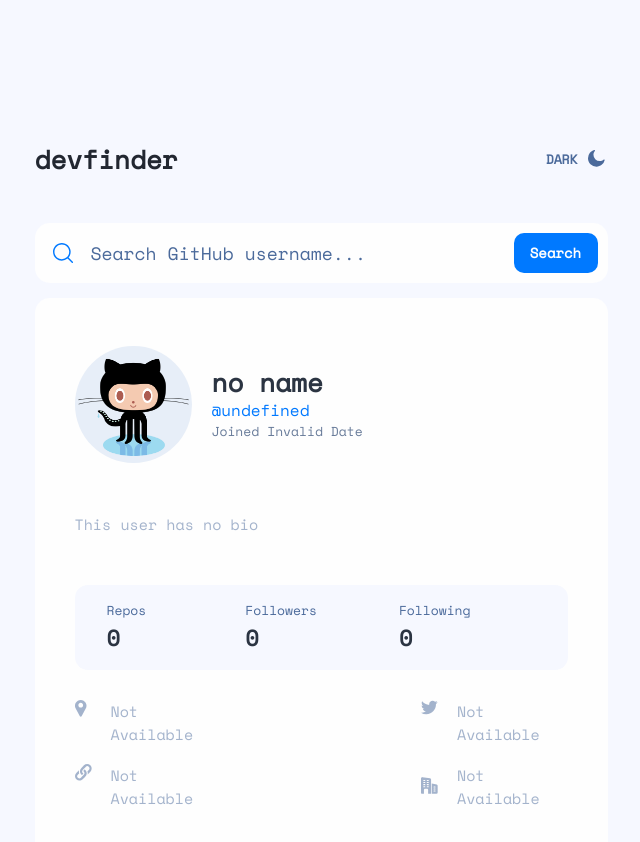
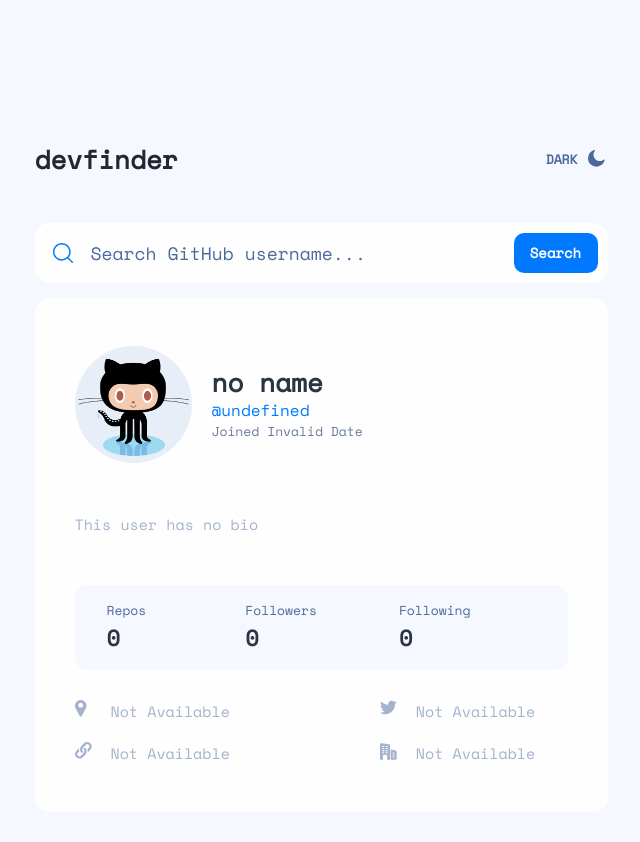
Before and after one commit to dreyzu/devfinder, a React (Vite) app: page / in a window 1280 px wide. Shown: the top 842 px of the page, without its empty margins (319-959 px from the left). Built offline with nearby package versions, Linux system fonts and the light colour scheme.

Commit message:
fix: (style): change padding left on second flex item

```diff
--- a/src/components/card-parts/Socials.tsx
+++ b/src/components/card-parts/Socials.tsx
@@ -32,7 +32,7 @@ export const Socials = () => {
                 </Flex>
             </Flex>
 
-            <Flex direction="column" pl={[0, 0, "200px"]}>
+            <Flex direction="column" pl={[0, 0, "150px"]}>
                 <Flex
                     mt={["16px", "16px", 0, 0]}
                     opacity={data?.twitter_username ? "100%" : "50%"}
```
